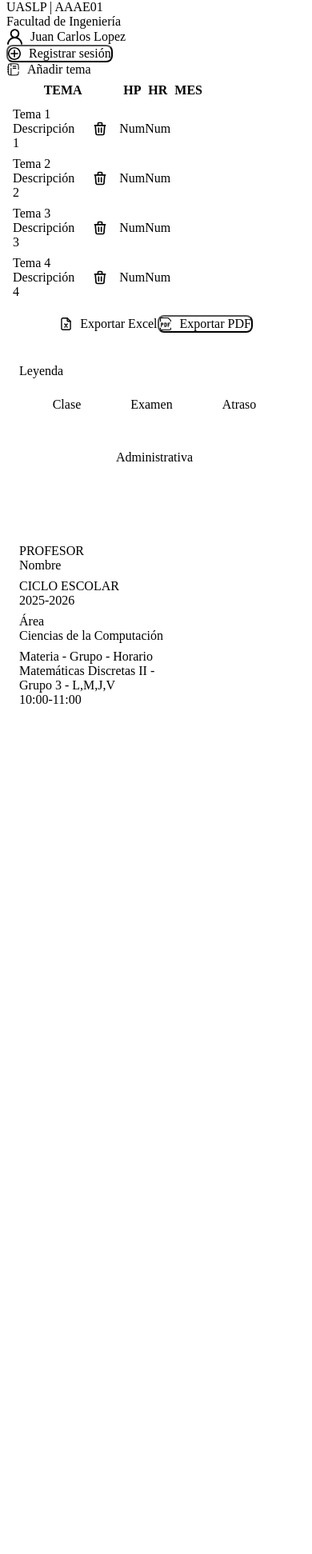
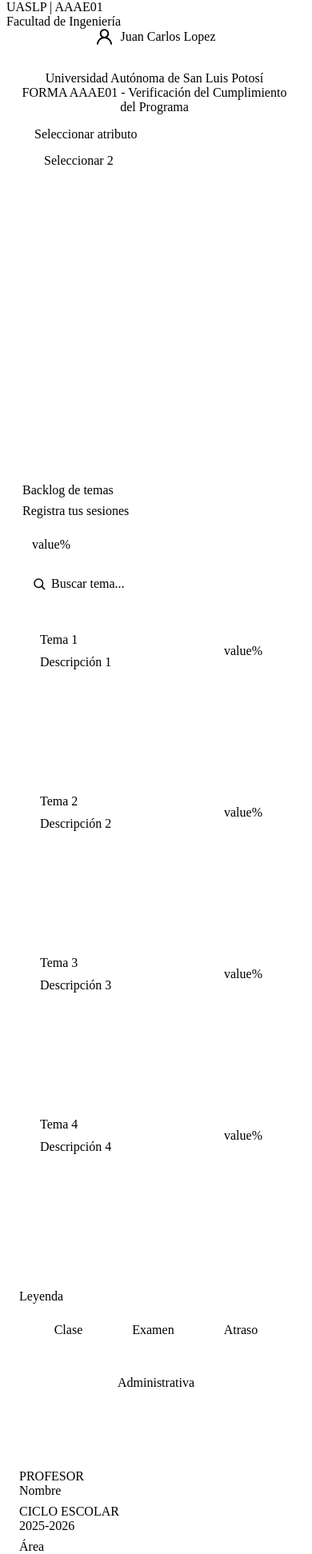
Before and after one commit to Fern2906/Act_4_2_De_Leon_Ramirez_Kevin_Fernando_Jonathan_Lopez_Castro, an Angular app: page /verificacion in a window 390 px wide. Shown: the part 8-1951 px from the top of the page at 80% size. Before the commit the page ends 916 px from the top, so only its background shows below. Built offline with nearby package versions, Linux system fonts and the light colour scheme.

Commit message:
fix: correccion de estilos

```diff
--- a/src/app/components/button/button.css
+++ b/src/app/components/button/button.css
@@ -1,3 +1,7 @@
+:host {
+  display: inline-block;
+}
+
 .btn {
   display: flex;
   align-items: center;
@@ -5,7 +9,7 @@
   gap: 10px;
   padding: 8px 12px;
   border-radius: 8px;
-  font: var(--text-body-second)
+  font: var(--text-body-second);
 }
 
 /* ─── Tamaños ─── */
@@ -91,3 +95,17 @@
 .btn--usuario:hover {
   background-color: var(--primary-blue);
 }
+
+@media (max-width: 768px) {
+  :host {
+    display: inline-block;
+    width: 100%;
+  }
+  .btn {
+    width: 100% !important;
+  }
+  .btn--usuario {
+    width: 100% !important;
+    min-width: 0 !important;
+  }
+}
--- a/src/app/components/card/card.css
+++ b/src/app/components/card/card.css
@@ -1,3 +1,7 @@
+:host {
+  display: block;
+}
+
 .card {
   box-sizing: border-box;
   background: var(--background-soft);
@@ -182,7 +186,7 @@
 
 .card--tipo-backlog.card--tamano-mobile {
   width: 100%;
-  max-width: 370px;
+  max-width: 100%;
   min-height: 625px;
   padding: 2px 20px 20px;
 }
@@ -258,7 +262,7 @@
 
 .card--tipo-leyenda.card--tamano-mobile {
   width: 100%;
-  max-width: 370px;
+  max-width: 100%;
   min-height: 220px;
   padding: 7px 16px 20px;
 }
@@ -312,7 +316,7 @@
 
 .card--tipo-backlogcard.card--tamano-mobile {
   width: 100%;
-  max-width: 358px;
+  max-width: 100%;
   min-height: 202px;
   padding: 30px 22px;
 }
@@ -412,9 +416,14 @@
 }
 
 .card--tipo-texto.card--tamano-desktop {
-  width: 450px;
-  min-width: fit-content;
+  width: 100%;
   min-height: 100px;
+}
+
+.card--tipo-texto ::ng-deep app-dropdown,
+.card--tipo-texto ::ng-deep select,
+.card--tipo-texto ::ng-deep .select {
+  width: 100% !important;
 }
 
 .card--tipo-texto.card--tamano-tablet,
@@ -467,3 +476,14 @@
     flex-direction: column;
   }
 }
+
+@media (max-width: 1200px) {
+  .card--tipo-backlog.card--tamano-desktop {
+    width: 100% !important;
+    max-width: 100% !important;
+  }
+  .card--tipo-backlogcard.card--tamano-desktop {
+    width: 100% !important;
+    max-width: 100% !important;
+  }
+}
--- a/src/app/components/dropdown/dropdown.css
+++ b/src/app/components/dropdown/dropdown.css
@@ -1,3 +1,8 @@
+:host {
+  display: inline-block;
+  width: 100%;
+}
+
 .select {
     display: flex;
     justify-content: space-between;
@@ -13,6 +18,7 @@
     -webkit-appearance: none;
     padding: 10px 32px 10px 12px;
     cursor: pointer;
+    width: 100%;
 }
 
 .select--default {
--- a/src/app/components/inputs/inputs.css
+++ b/src/app/components/inputs/inputs.css
@@ -1,3 +1,8 @@
+:host {
+  display: inline-block;
+  width: 100%;
+}
+
 .input {
     display: flex;
     justify-content: space-between;
@@ -14,6 +19,7 @@
     -webkit-appearance: none;
     padding: 10px 32px 10px 12px;
     cursor: pointer;
+    width: 100%;
 }
 
 /* ── Pantallas Medianas (Tablet) ── */
--- a/src/app/views/verificacion-view/verificacion-view.css
+++ b/src/app/views/verificacion-view/verificacion-view.css
@@ -60,7 +60,7 @@
   padding: 22px 31px 40px;
   display: flex;
   flex-direction: column;
-  gap: 20px;  /* ← aumenta el gap entre secciones */
+  gap: 20px;
   width: 100%;
 }
 
@@ -72,24 +72,7 @@
 .datos {
   display: grid;
   grid-template-columns: repeat(2, minmax(0, 1fr));
-  gap: 12px 20px;  /* ← ajusta el gap vertical y horizontal */
-  align-items: start;
-}
-
-.datos ::ng-deep .card--tipo-texto.card--tamano-desktop {
-  width: 100%;
-  max-width: none;
-  min-height: 100px;
-}
-
-.datos ::ng-deep .card--tipo-texto .card__texto app-dropdown select {
-  width: 100%;
-}
-
-.contenido {
-  display: grid;
-  grid-template-columns: minmax(0, 1fr) var(--layout-sidebar);
-  gap: 20px;  /* ← consistente con el resto */
+  gap: 12px 20px;
   align-items: start;
 }
 
@@ -106,21 +89,6 @@
   flex-wrap: wrap;
   gap: var(--layout-gap-lg);
   align-items: center;
-}
-
-.panel-principal ::ng-deep .card--tipo-tablacard {
-  width: 100%;
-  max-width: 100%;
-}
-
-.panel-principal ::ng-deep .card__tabla-body,
-.panel-principal-mobile ::ng-deep .card__tabla-body {
-  width: 100%;
-}
-
-.panel-principal ::ng-deep .card--tipo-leyenda.card--tamano-desktop {
-  max-width: 600px;
-  width: 100%;
 }
 
 .sidebar {
@@ -181,20 +149,10 @@
   min-width: 0;
 }
 
-.panel-principal-mobile ::ng-deep .card--tipo-tablacard,
-.panel-principal-mobile ::ng-deep .card--tipo-leyenda {
-  width: 100%;
-  max-width: 100%;
-}
-
 .mobile-acciones {
   display: flex;
   flex-direction: column;
   gap: var(--space-sm);
-}
-
-.mobile-acciones app-button {
-  width: 100%;
 }
 
 .profesor__field {
@@ -219,22 +177,65 @@
   color: var(--neutral);
 }
 
+.leyenda-tablet {
+  display: none;
+}
+
+.layout-mobile {
+  display: flex;
+  flex-direction: column;
+  gap: var(--space-md);
+  margin-top: var(--space-md);
+}
+
+.columna-izquierda-mobile {
+  display: flex;
+  flex-direction: column;
+  gap: var(--space-lg);
+  background-color: var(--background-soft);
+  border: var(--border);
+  border-radius: var(--radius-md);
+  border-color: var(--border-strong);
+  padding: var(--space-md);
+}
+
 @media (max-width: 1200px) {
+  .layout-principal {
+    display: flex;
+    flex-direction: column;
+  }
 
-  .layout-principal {
-    grid-template-columns: 1fr;
-  }
   .sidebar {
     position: static;
-    order: 2;
-  }
-  .columna-izquierda {
     order: 1;
-    background-color: red;
+    width: 100%;
   }
 
-  .panel-principal {
-    order: 1;
+  .sidebar__items {
+    flex-direction: column;
+    overflow-x: hidden;
+    padding-bottom: 0;
+  }
+
+  .sidebar__items > * {
+    width: 100%;
+    min-width: 0;
+    max-width: 100%;
+  }
+
+  .leyenda-tablet {
+    display: block;
+    order: 2;
+    width: 100%;
+  }
+
+  .columna-izquierda {
+    order: 3;
+    width: 100%;
+  }
+
+  .leyenda-desktop {
+    display: none !important;
   }
 }
 
@@ -256,11 +257,6 @@
     padding: var(--space-xl);
   }
 
-  .topbar ::ng-deep .btn--usuario {
-    width: 100%;
-    min-width: 0;
-  }
-
   .verificacion__body {
     padding: 14px;
   }
@@ -270,10 +266,6 @@
     align-items: stretch;
   }
 
-  .acciones app-button {
-    width: 100%;
-  }
-
   .modal-fila--4col,
   .modal-fila--3col,
   .modal-fila--2col {
--- a/src/app/views/verificacion-view/verificacion-view.html
+++ b/src/app/views/verificacion-view/verificacion-view.html
@@ -24,6 +24,13 @@
     class="hero-card" />
 
     <div class="layout-principal">
+      <app-card tipo="Leyenda" tamano="Desktop" titulo="Leyenda" class="leyenda-tablet"
+        [etiquetas]="[
+          { estado: 'clase', porcentaje: 'Clase' },
+          { estado: 'examen', porcentaje: 'Examen' },
+          { estado: 'atraso', porcentaje: 'Atraso' },
+          { estado: 'administrativa', porcentaje: 'Administrativa' }
+        ]" />
 
       <!-- Columna izquierda: datos + acciones + tabla -->
       <div class="columna-izquierda">
@@ -53,7 +60,7 @@
               { label: 'Exportar Excel', type: 'secundario', icon: 'Icono_excel' },
               { label: 'Exportar PDF', type: 'primario', icon: 'Icono_pdf' }
             ]" />
-          <app-card tipo="Leyenda" tamano="Desktop" titulo="Leyenda"
+          <app-card tipo="Leyenda" tamano="Desktop" titulo="Leyenda" class="leyenda-desktop"
             [etiquetas]="[
               { estado: 'clase', porcentaje: 'Clase' },
               { estado: 'examen', porcentaje: 'Examen' },
@@ -90,7 +97,66 @@
 
   @if (isMobile()) {
   <main class="contenido--mobile">
-    <div class="panel-principal-mobile">
+    <app-card
+      tipo="Principal"
+      tamano="mobile"
+      subtitulo="Universidad Autónoma de San Luis Potosí"
+      titulo="FORMA AAAE01 - Verificación del Cumplimiento del Programa"
+      class="hero-card" />
+
+    <div class="layout-mobile">
+      <app-card
+        tipo="backlog"
+        tamano="mobile"
+        titulo="Backlog de temas"
+        subtitulo="Registra tus sesiones"
+        [etiqueta]="{ estado: 'masDel25', porcentaje: 'value%' }"
+        (busqueda)="onBuscar($event)">
+        <div class="sidebar__items">
+          @for (tema of backlogFiltrado(); track tema.titulo) {
+            <app-card
+              tipo="backlogCard"
+              tamano="mobile"
+              [titulo]="tema.titulo"
+              [subtitulo]="tema.descripcion"
+              [etiqueta]="{ estado: 'masDel25', porcentaje: tema.progreso }" />
+          }
+        </div>
+      </app-card>
+
+      <app-card
+        tipo="Leyenda"
+        tamano="mobile"
+        titulo="Leyenda"
+        [etiquetas]="[
+          { estado: 'clase', porcentaje: 'Clase' },
+          { estado: 'examen', porcentaje: 'Examen' },
+          { estado: 'atraso', porcentaje: 'Atraso' },
+          { estado: 'administrativa', porcentaje: 'Administrativa' }
+        ]" />
+
+      <div class="columna-izquierda-mobile">
+        <app-card [botones]="[]">
+          <div class="profesor__field">
+            <span class="profesor__label">PROFESOR</span>
+            <span class="profesor__value">Nombre</span>
+          </div>
+          <div class="profesor__field">
+            <span class="profesor__label">CICLO ESCOLAR</span>
+            <span class="profesor__value">2025-2026</span>
+          </div>
+          <div class="profesor__field">
+            <span class="profesor__label">Área</span>
+            <span class="profesor__value">Ciencias de la Computación</span>
+          </div>
+          <div class="profesor__field">
+            <span class="profesor__label">Materia - Grupo - Horario</span>
+            <span class="profesor__value">Matemáticas Discretas II -</span>
+            <span class="profesor__value">Grupo 3 - L,M,J,V</span>
+            <span class="profesor__value">10:00-11:00</span>
+          </div>
+        </app-card>
+
         <div class="mobile-acciones">
           <app-button
             type="primario"
@@ -117,39 +183,7 @@
             { label: 'Exportar Excel', type: 'secundario', icon: 'Icono_excel' },
             { label: 'Exportar PDF', type: 'primario', icon: 'Icono_pdf' }
           ]" />
-
-      <app-card
-        tipo="Leyenda"
-        tamano="mobile"
-        titulo="Leyenda"
-        [etiquetas]="[
-          { estado: 'clase', porcentaje: 'Clase' },
-          { estado: 'examen', porcentaje: 'Examen' },
-          { estado: 'atraso', porcentaje: 'Atraso' },
-          { estado: 'administrativa', porcentaje: 'Administrativa' }
-        ]" />
-
-      <app-card
-        [botones]="[]">
-        <div class="profesor__field">
-          <span class="profesor__label">PROFESOR</span>
-          <span class="profesor__value">Nombre</span>
       </div>
-        <div class="profesor__field">
-          <span class="profesor__label">CICLO ESCOLAR</span>
-          <span class="profesor__value">2025-2026</span>
-        </div>
-        <div class="profesor__field">
-          <span class="profesor__label">Área</span>
-          <span class="profesor__value">Ciencias de la Computación</span>
-        </div>
-        <div class="profesor__field">
-          <span class="profesor__label">Materia - Grupo - Horario</span>
-          <span class="profesor__value">Matemáticas Discretas II -</span>
-          <span class="profesor__value">Grupo 3 - L,M,J,V</span>
-          <span class="profesor__value">10:00-11:00</span>
-        </div>
-      </app-card>
     </div>
   </main>
   }
```
Lines whose indentation alone changed are shown as unchanged.
